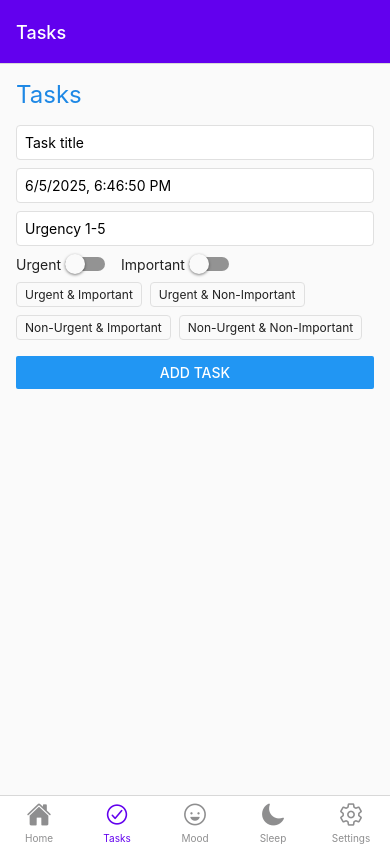
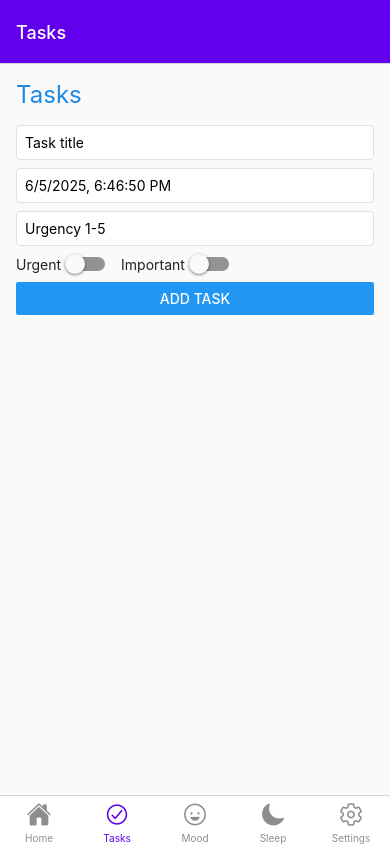
Before and after one commit to Kiran-G1/symphony, a React Native app: screen /Tasks in a window 390 px wide. Built offline with nearby package versions, Linux system fonts and the light colour scheme.

Commit message:
Remove priority matrix filters

```diff
--- a/src/screens/TaskListScreen.js
+++ b/src/screens/TaskListScreen.js
@@ -25,7 +25,6 @@ export default function TaskListScreen() {
   const [urgency, setUrgency] = useState('');
   const [urgent, setUrgent] = useState(false);
   const [important, setImportant] = useState(false);
-  const [priorityFilter, setPriorityFilter] = useState(null);
 
   const submit = () => {
     if (!title) return;
@@ -163,20 +162,7 @@ export default function TaskListScreen() {
       sections.push({ title: key, data: upcomingMap[key] });
     });
 
-  const filterByPriority = t => {
-    if (!priorityFilter) return true;
-    const map = {
-      UI: t.urgent && t.important,
-      UN: t.urgent && !t.important,
-      NI: !t.urgent && t.important,
-      NN: !t.urgent && !t.important,
-    };
-    return map[priorityFilter];
-  };
-
-  sections.forEach(sec => {
-    sec.data = sec.data.filter(filterByPriority);
-  });
+  // Sections already filtered by due date; priority matrix filter removed
 
   return (
     <View style={styles.container}>
@@ -214,35 +200,6 @@ export default function TaskListScreen() {
         <Switch value={urgent} onValueChange={setUrgent} />
         <Text style={[styles.switchLabel, { marginLeft: 16 }]}>Important</Text>
         <Switch value={important} onValueChange={setImportant} />
-      </View>
-      <View style={styles.filterRow}>
-        {[
-          ['UI', 'Urgent & Important'],
-          ['UN', 'Urgent & Non-Important'],
-          ['NI', 'Non-Urgent & Important'],
-          ['NN', 'Non-Urgent & Non-Important'],
-        ].map(([key, label]) => (
-          <TouchableOpacity
-            key={key}
-            style={[
-              styles.filterBtn,
-              priorityFilter === key && styles.filterBtnActive,
-            ]}
-            onPress={() =>
-              setPriorityFilter(priorityFilter === key ? null : key)
-            }
-          >
-            <Text
-              style={
-                priorityFilter === key
-                  ? styles.filterTextActive
-                  : styles.filterText
-              }
-            >
-              {label}
-            </Text>
-          </TouchableOpacity>
-        ))}
       </View>
       <Button title="Add Task" onPress={submit} />
       <SectionList
@@ -329,31 +286,6 @@ const styles = StyleSheet.create({
     color: colors.text,
     marginRight: 4,
   },
-  filterRow: {
-    flexDirection: 'row',
-    flexWrap: 'wrap',
-    marginBottom: 8,
-  },
-  filterBtn: {
-    borderWidth: 1,
-    borderColor: colors.border,
-    borderRadius: 4,
-    paddingVertical: 4,
-    paddingHorizontal: 8,
-    marginRight: 8,
-    marginBottom: 8,
-  },
-  filterBtnActive: {
-    backgroundColor: colors.primary,
-  },
-  filterText: {
-    color: colors.text,
-    fontSize: 12,
-  },
-  filterTextActive: {
-    color: '#fff',
-    fontSize: 12,
-  },
   sectionHeader: {
     backgroundColor: colors.card,
     paddingVertical: 4,
```
Also changed, not shown: 1 other file (tests, documents, lock files or other folders).
